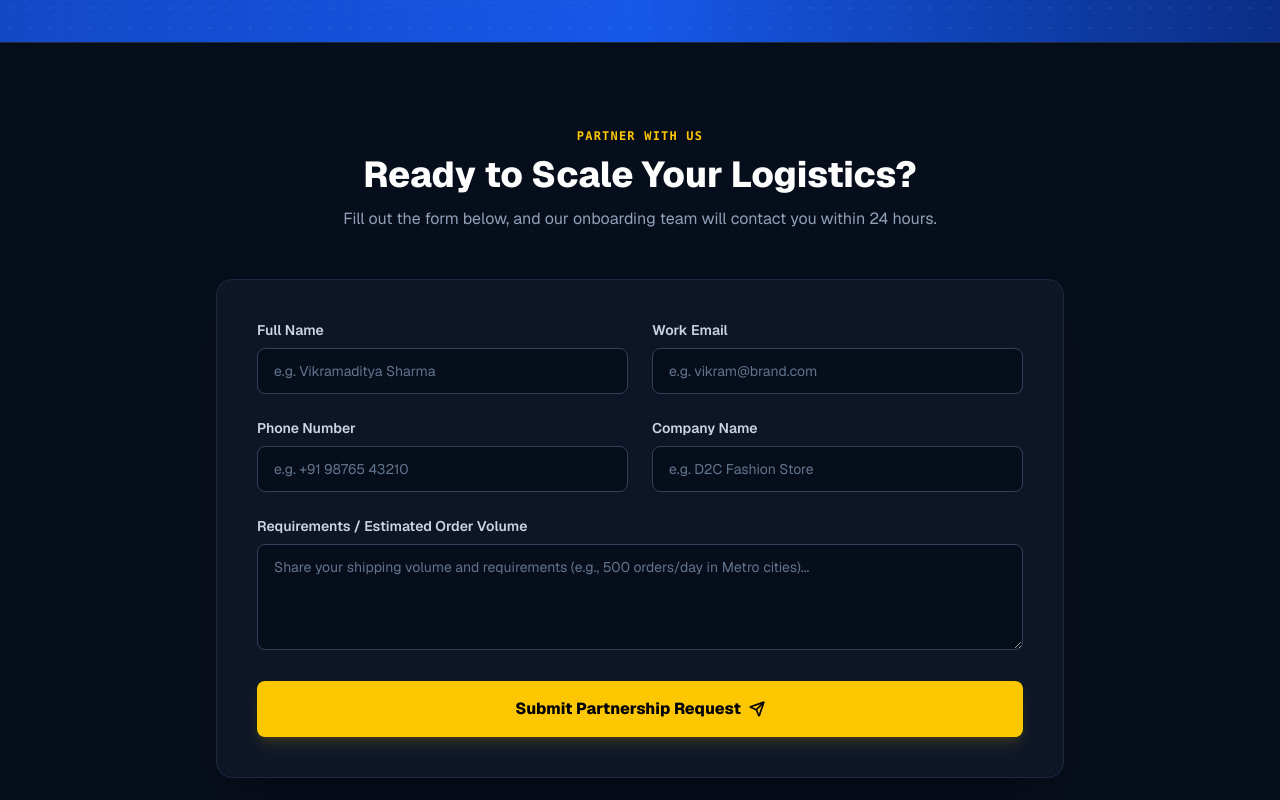
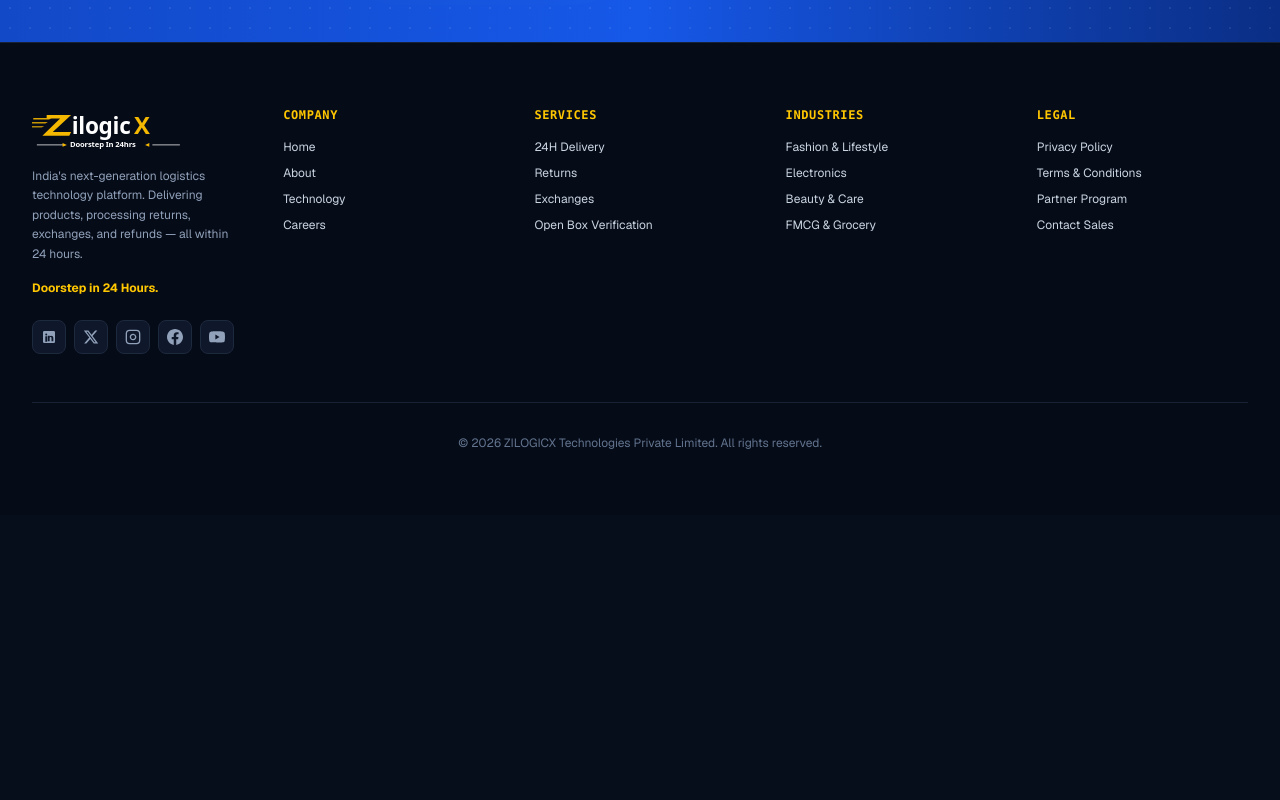
Before and after one commit to beyondwebco-lgtm/Zilogicx, a Next.js app: page / in a window 1280 px wide. Shown: the part 6140-6940 px from the top of the page. After the commit the page ends 6655 px from the top, so only its background shows below. Built offline with nearby package versions, Linux system fonts and the light colour scheme; no server answers.

Commit message:
Update contact links and remove form from home page

```diff
--- a/src/app/page.tsx
+++ b/src/app/page.tsx
@@ -1,11 +1,10 @@
 'use client';
 
-import React, { useState } from 'react';
+import React from 'react';
 import { Logo } from '@/components/Logo';
 import { HeaderNav } from '@/components/HeaderNav';
 import { WaveBackground } from '@/components/WaveBackground';
 import { AnimatedCounter } from '@/components/AnimatedCounter';
-import { saveMockLead, supabase } from '@/lib/supabase';
 import {
   ArrowRight,
   Check,
@@ -78,33 +77,7 @@ const YoutubeIcon = () => (
 );
 
 export default function LandingPage() {
-  const [formData, setFormData] = useState({
-    name: '',
-    email: '',
-    phone: '',
-    company: '',
-    message: ''
-  });
-  const [status, setStatus] = useState<'idle' | 'submitting' | 'success' | 'error'>('idle');
-  const [activeNav, setActiveNav] = useState('Home');
 
-  const handleSubmit = async (e: React.FormEvent) => {
-    e.preventDefault();
-    setStatus('submitting');
-    try {
-      if (supabase) {
-        const { error } = await supabase.from('leads').insert([formData]);
-        if (error) throw error;
-      } else {
-        saveMockLead(formData);
-      }
-      setStatus('success');
-      setFormData({ name: '', email: '', phone: '', company: '', message: '' });
-    } catch (err) {
-      console.error(err);
-      setStatus('error');
-    }
-  };
 
   const navItems = [
     { name: 'Home', href: '/' },
@@ -149,19 +122,19 @@ export default function LandingPage() {
           {/* CTA Buttons */}
           <div className="flex flex-col sm:flex-row items-center justify-center gap-4 mb-16">
             <a
-              href="#contact"
+              href="/contact"
               className="w-full sm:w-auto inline-flex items-center justify-center gap-2 rounded-md bg-[#FFC700] hover:bg-[#e5b300] px-7 py-3.5 text-base font-extrabold text-black transition-all shadow-lg shadow-yellow-500/20"
             >
               Get Started <ArrowRight className="w-5 h-5 stroke-[2.5]" />
             </a>
             <a
-              href="#contact"
+              href="/contact"
               className="w-full sm:w-auto inline-flex items-center justify-center gap-2 rounded-md border border-slate-700 bg-slate-900/80 hover:bg-slate-800 px-7 py-3.5 text-base font-bold text-white transition-all"
             >
               Partner with ZILOGICX
             </a>
             <a
-              href="#contact"
+              href="/contact"
               className="inline-flex items-center gap-1 text-slate-300 hover:text-[#FFC700] transition-colors py-2 text-sm font-semibold"
             >
               Contact Sales <ChevronRight className="w-4 h-4" />
@@ -695,19 +668,19 @@ export default function LandingPage() {
 
           <div className="flex flex-col sm:flex-row items-center justify-center gap-4">
             <a
-              href="#contact"
+              href="/contact"
               className="w-full sm:w-auto rounded-lg bg-[#FFC700] hover:bg-[#e5b300] px-8 py-4 text-base font-extrabold text-black transition-all shadow-xl shadow-yellow-500/20"
             >
               Become a Partner
             </a>
             <a
-              href="#contact"
+              href="/contact"
               className="w-full sm:w-auto rounded-lg border border-white/40 bg-white/10 hover:bg-white/20 px-8 py-4 text-base font-bold text-white transition-all backdrop-blur-sm"
             >
               Talk to Sales
             </a>
             <a
-              href="#contact"
+              href="/contact"
               className="inline-flex items-center gap-1.5 text-blue-100 hover:text-white transition-colors py-2 text-sm font-semibold"
             >
               Request a Demo
@@ -717,114 +690,7 @@ export default function LandingPage() {
         </div>
       </section>
 
-      {/* ----------------- Partnership / Contact Form Section ----------------- */}
-      <section id="contact" className="py-20 bg-[#070e1b] text-white border-t border-slate-800">
-        <div className="container mx-auto max-w-4xl px-4 sm:px-6">
-          <div className="text-center mb-12">
-            <span className="text-xs font-extrabold tracking-widest text-[#FFC700] uppercase font-mono">
-              PARTNER WITH US
-            </span>
-            <h2 className="text-3xl sm:text-4xl font-extrabold text-white mt-2">
-              Ready to Scale Your Logistics?
-            </h2>
-            <p className="text-slate-400 mt-3 text-base">
-              Fill out the form below, and our onboarding team will contact you within 24 hours.
-            </p>
-          </div>
 
-          <form onSubmit={handleSubmit} className="bg-slate-900/80 border border-slate-800 rounded-2xl p-6 sm:p-10 shadow-2xl space-y-6">
-            <div className="grid grid-cols-1 sm:grid-cols-2 gap-6">
-              <div>
-                <label htmlFor="name" className="block text-sm font-semibold text-slate-300 mb-2">Full Name</label>
-                <input
-                  type="text"
-                  id="name"
-                  required
-                  value={formData.name}
-                  onChange={e => setFormData({ ...formData, name: e.target.value })}
-                  placeholder="e.g. Vikramaditya Sharma"
-                  className="w-full rounded-lg bg-[#070e1b] border border-slate-700 px-4 py-3 text-white placeholder-slate-500 focus:outline-none focus:border-[#FFC700] transition-colors text-sm"
-                />
-              </div>
-              <div>
-                <label htmlFor="email" className="block text-sm font-semibold text-slate-300 mb-2">Work Email</label>
-                <input
-                  type="email"
-                  id="email"
-                  required
-                  value={formData.email}
-                  onChange={e => setFormData({ ...formData, email: e.target.value })}
-                  placeholder="e.g. vikram@brand.com"
-                  className="w-full rounded-lg bg-[#070e1b] border border-slate-700 px-4 py-3 text-white placeholder-slate-500 focus:outline-none focus:border-[#FFC700] transition-colors text-sm"
-                />
-              </div>
-            </div>
-
-            <div className="grid grid-cols-1 sm:grid-cols-2 gap-6">
-              <div>
-                <label htmlFor="phone" className="block text-sm font-semibold text-slate-300 mb-2">Phone Number</label>
-                <input
-                  type="tel"
-                  id="phone"
-                  required
-                  value={formData.phone}
-                  onChange={e => setFormData({ ...formData, phone: e.target.value })}
-                  placeholder="e.g. +91 98765 43210"
-                  className="w-full rounded-lg bg-[#070e1b] border border-slate-700 px-4 py-3 text-white placeholder-slate-500 focus:outline-none focus:border-[#FFC700] transition-colors text-sm"
-                />
-              </div>
-              <div>
-                <label htmlFor="company" className="block text-sm font-semibold text-slate-300 mb-2">Company Name</label>
-                <input
-                  type="text"
-                  id="company"
-                  required
-                  value={formData.company}
-                  onChange={e => setFormData({ ...formData, company: e.target.value })}
-                  placeholder="e.g. D2C Fashion Store"
-                  className="w-full rounded-lg bg-[#070e1b] border border-slate-700 px-4 py-3 text-white placeholder-slate-500 focus:outline-none focus:border-[#FFC700] transition-colors text-sm"
-                />
-              </div>
-            </div>
-
-            <div>
-              <label htmlFor="message" className="block text-sm font-semibold text-slate-300 mb-2">Requirements / Estimated Order Volume</label>
-              <textarea
-                id="message"
-                rows={4}
-                value={formData.message}
-                onChange={e => setFormData({ ...formData, message: e.target.value })}
-                placeholder="Share your shipping volume and requirements (e.g., 500 orders/day in Metro cities)..."
-                className="w-full rounded-lg bg-[#070e1b] border border-slate-700 px-4 py-3 text-white placeholder-slate-500 focus:outline-none focus:border-[#FFC700] transition-colors text-sm"
-              />
-            </div>
-
-            {status === 'success' && (
-              <div className="p-4 bg-emerald-500/15 border border-emerald-500/30 text-emerald-300 rounded-lg text-sm text-center font-medium">
-                ✓ Success! Your request has been received. Our team will contact you within 24 hours.
-              </div>
-            )}
-
-            {status === 'error' && (
-              <div className="p-4 bg-rose-500/15 border border-rose-500/30 text-rose-300 rounded-lg text-sm text-center font-medium">
-                ⚠️ Failed to submit. Please check your inputs and try again.
-              </div>
-            )}
-
-            <button
-              type="submit"
-              disabled={status === 'submitting'}
-              className="w-full py-4 bg-[#FFC700] hover:bg-[#e5b300] disabled:bg-slate-700 text-black font-extrabold rounded-lg transition-all flex items-center justify-center gap-2 text-base shadow-lg shadow-yellow-500/15"
-            >
-              {status === 'submitting' ? (
-                'Submitting Request...'
-              ) : (
-                <>Submit Partnership Request <Send className="w-4 h-4 stroke-[2.5]" /></>
-              )}
-            </button>
-          </form>
-        </div>
-      </section>
 
       {/* ----------------- Multi-Column Footer (New Screenshot 3) ----------------- */}
       <footer className="border-t border-slate-800/80 bg-[#060B18] py-16 text-sm text-slate-400">
@@ -863,7 +729,7 @@ export default function LandingPage() {
                 <li><a href="/" className="hover:text-white transition-colors">Home</a></li>
                 <li><a href="/about" className="hover:text-white transition-colors">About</a></li>
                 <li><a href="/#ai-tech" className="hover:text-white transition-colors">Technology</a></li>
-                <li><a href="/#contact" className="hover:text-white transition-colors">Careers</a></li>
+                <li><a href="/contact" className="hover:text-white transition-colors">Careers</a></li>
               </ul>
             </div>
 
@@ -893,10 +759,10 @@ export default function LandingPage() {
             <div>
               <h4 className="text-xs font-extrabold text-[#FFC700] uppercase tracking-wider mb-4 font-mono">LEGAL</h4>
               <ul className="space-y-2.5 text-xs text-slate-300">
-                <li><a href="/#contact" className="hover:text-white transition-colors">Privacy Policy</a></li>
-                <li><a href="/#contact" className="hover:text-white transition-colors">Terms & Conditions</a></li>
-                <li><a href="/#contact" className="hover:text-white transition-colors">Partner Program</a></li>
-                <li><a href="/#contact" className="hover:text-white transition-colors">Contact Sales</a></li>
+                <li><a href="/contact" className="hover:text-white transition-colors">Privacy Policy</a></li>
+                <li><a href="/contact" className="hover:text-white transition-colors">Terms & Conditions</a></li>
+                <li><a href="/contact" className="hover:text-white transition-colors">Partner Program</a></li>
+                <li><a href="/contact" className="hover:text-white transition-colors">Contact Sales</a></li>
               </ul>
             </div>
 
```
